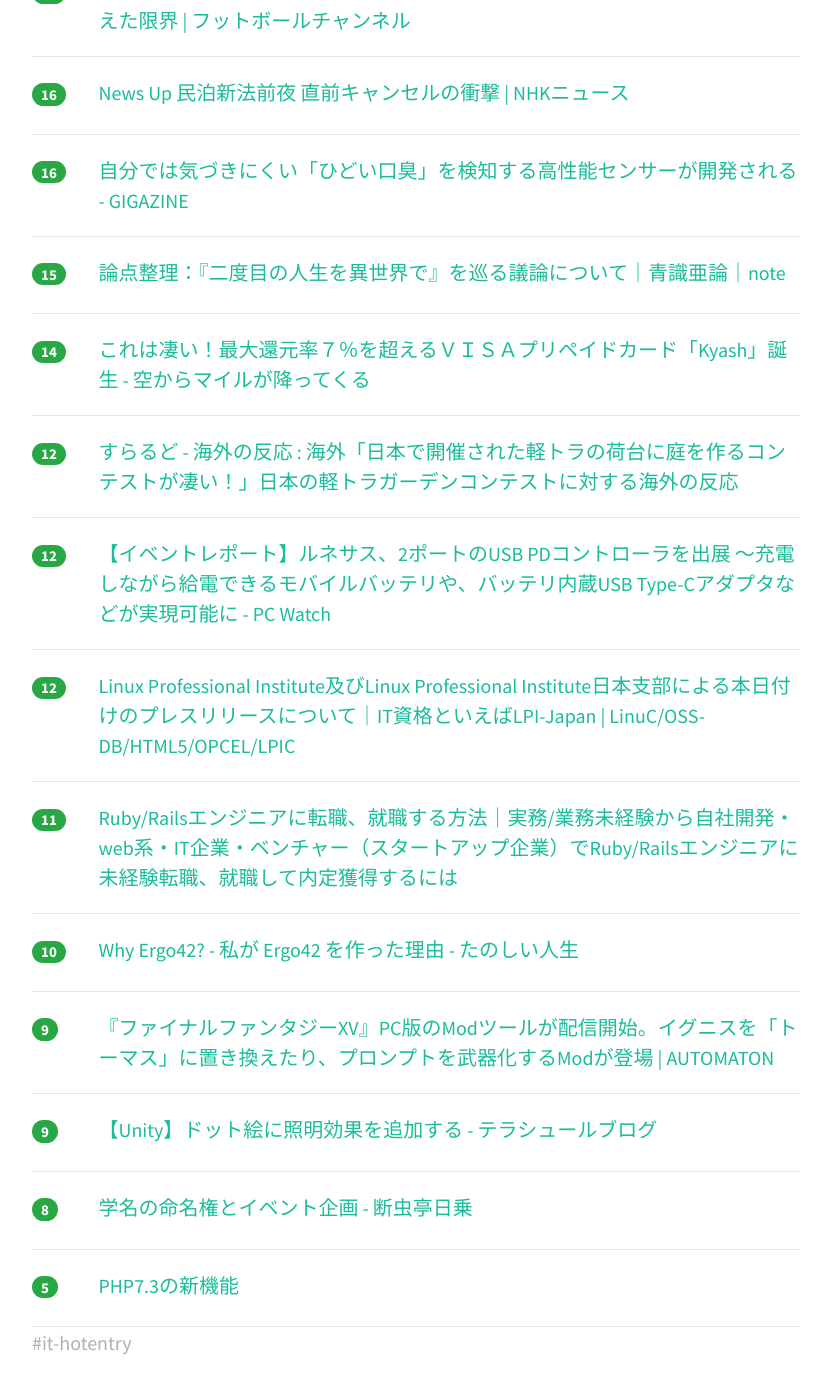
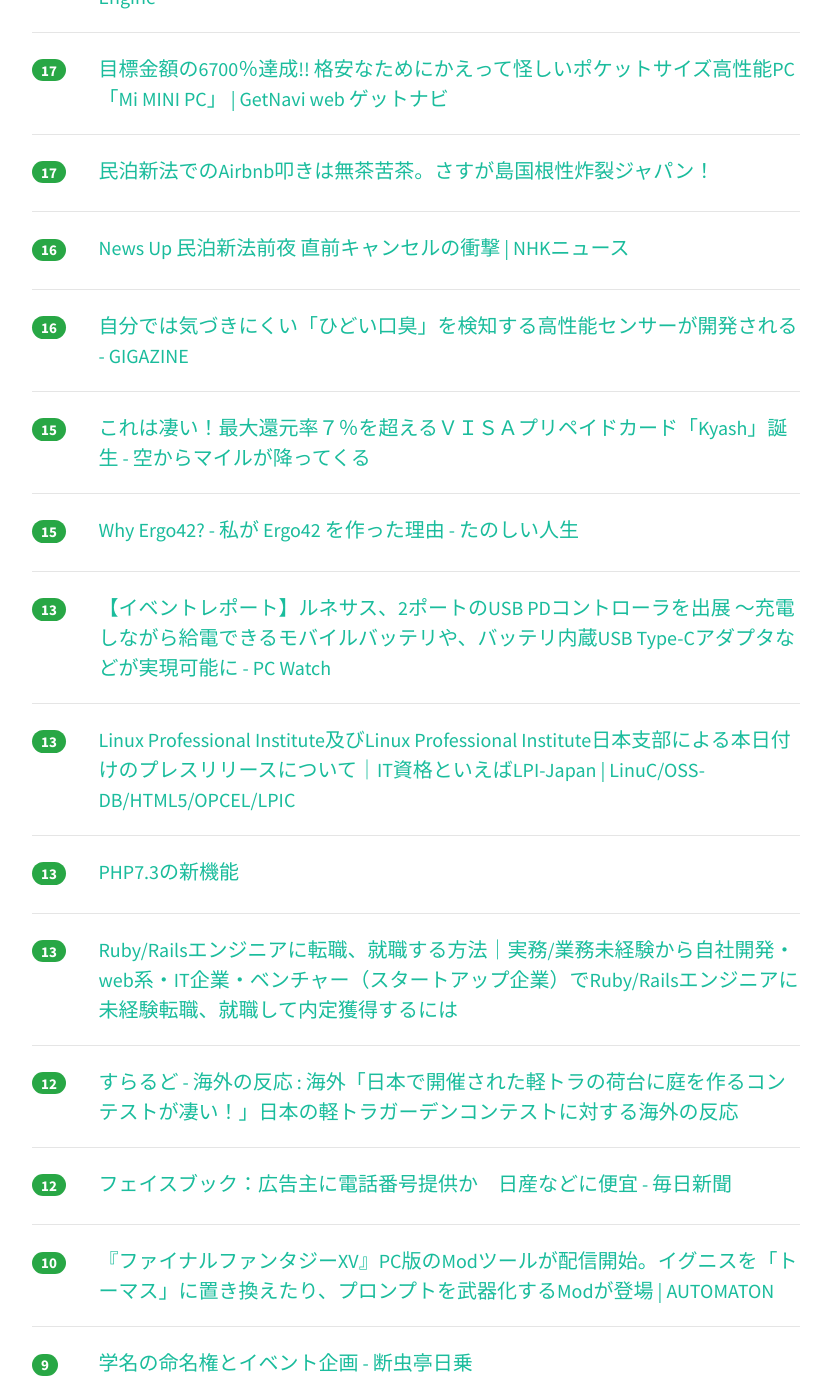
Before and after one commit to yatta47/hatena-matome-site, a Jekyll site: the page built from _posts/2018-06-09-hatena.md, in a window 1280 px wide and 1400 px high, scrolled down 2091 px. Shown: the whole window, without its empty margins (224-1055 px from the left). Built offline with Jekyll 4.4.1, drawn with Linux system fonts in a browser that asks for light colours; nearby versions of some CDN libraries; some of the changed text lies outside the part shown.

Commit message:
Updated 2018-06-09

```diff
--- a/_posts/2018-06-09-hatena.md
+++ b/_posts/2018-06-09-hatena.md
@@ -1,33 +1,38 @@
 ---
 layout: post
 title:  "2018-06-09 はてぶIT"
-date:   2018-06-09 13:01:05
+date:   2018-06-09 14:02:07
 tags: [it-hotentry]
 ---
-32 件のデータあり
+36 件のデータあり
 
 <hr><div class="row">
-<div class="col-1"><span class="badge badge-pill badge-success h2">210</span></div>
+<div class="col-1"><span class="badge badge-pill badge-success h2">222</span></div>
 <div class="col-11"><a href='http://d.hatena.ne.jp/ku-ma-me/20180608/p1' target='_blank'>ruby 0.62 のソースコードを復活させた - まめめも</a></div>
 </div>
 <hr>
 <div class="row">
-<div class="col-1"><span class="badge badge-pill badge-success h2">137</span></div>
+<div class="col-1"><span class="badge badge-pill badge-success h2">156</span></div>
 <div class="col-11"><a href='http://atsushieno.hatenablog.com/entry/2018/06/08/230054' target='_blank'>GitHubの買収とオープンソースコミュニティについて - ものがたり</a></div>
 </div>
 <hr>
 <div class="row">
-<div class="col-1"><span class="badge badge-pill badge-success h2">68</span></div>
+<div class="col-1"><span class="badge badge-pill badge-success h2">74</span></div>
 <div class="col-11"><a href='http://twitter.com/ryuryukyu/status/1005033069630275584' target='_blank'>ryuryukyuさんのツイート: "足立、杉田、和田、青山、テキサス紛争のまとめ 足立康史が突然杉田水脈にキレて杉田も応戦。公開バトルに発展 さらに和田政宗がいきなり田崎史郎に喧嘩を売る</a></div>
 </div>
 <hr>
 <div class="row">
-<div class="col-1"><span class="badge badge-pill badge-success h2">49</span></div>
+<div class="col-1"><span class="badge badge-pill badge-success h2">58</span></div>
+<div class="col-11"><a href='https://www.buzzfeed.com/jp/ryosukekamba/konishi2' target='_blank'>「ピチカート・ファイヴをもう一度」と言われるけど… 小西康陽が語る、凄い十人の女</a></div>
+</div>
+<hr>
+<div class="row">
+<div class="col-1"><span class="badge badge-pill badge-success h2">52</span></div>
 <div class="col-11"><a href='https://togetter.com/li/1234962' target='_blank'>【If I were】多くの人が「役に立つのか」と思った英文法「仮定法」に隠された落とし穴「間違えると一大事になりかねない」 - Togetter</a></div>
 </div>
 <hr>
 <div class="row">
-<div class="col-1"><span class="badge badge-pill badge-success h2">47</span></div>
+<div class="col-1"><span class="badge badge-pill badge-success h2">50</span></div>
 <div class="col-11"><a href='http://www.shippai.org/fkd/index.html' target='_blank'>失敗知識データベース</a></div>
 </div>
 <hr>
@@ -37,8 +42,13 @@ tags: [it-hotentry]
 </div>
 <hr>
 <div class="row">
-<div class="col-1"><span class="badge badge-pill badge-success h2">29</span></div>
-<div class="col-11"><a href='https://www.buzzfeed.com/jp/ryosukekamba/konishi2' target='_blank'>「ピチカート・ファイヴをもう一度」と言われるけど… 小西康陽が語る、凄い十人の女</a></div>
+<div class="col-1"><span class="badge badge-pill badge-success h2">26</span></div>
+<div class="col-11"><a href='https://www.businessinsider.jp/post-168509' target='_blank'>かつてグーグルの面接で出題されていた超難問16選 | BUSINESS INSIDER JAPAN</a></div>
+</div>
+<hr>
+<div class="row">
+<div class="col-1"><span class="badge badge-pill badge-success h2">26</span></div>
+<div class="col-11"><a href='https://www.footballchannel.jp/2018/06/09/post273512/' target='_blank'>トップ下・本田圭佑が日本を縛る。現代サッカーの潮流に逆行…スイス戦で見えた限界 | フットボールチャンネル</a></div>
 </div>
 <hr>
 <div class="row">
@@ -52,12 +62,17 @@ tags: [it-hotentry]
 </div>
 <hr>
 <div class="row">
-<div class="col-1"><span class="badge badge-pill badge-success h2">22</span></div>
+<div class="col-1"><span class="badge badge-pill badge-success h2">23</span></div>
 <div class="col-11"><a href='http://tech.flatt.tv/entry/2018/06/08/163447' target='_blank'>Googleが発表したコンテナランタイムサンドボックスgVisorについて発表してきたのでまとめてみた - Flatt Engineering Blog</a></div>
 </div>
 <hr>
 <div class="row">
-<div class="col-1"><span class="badge badge-pill badge-success h2">21</span></div>
+<div class="col-1"><span class="badge badge-pill badge-success h2">23</span></div>
+<div class="col-11"><a href='https://note.mu/dokuninjin_blue/n/n96c1a4a1a399' target='_blank'>論点整理：『二度目の人生を異世界で』を巡る議論について｜青識亜論｜note</a></div>
+</div>
+<hr>
+<div class="row">
+<div class="col-1"><span class="badge badge-pill badge-success h2">22</span></div>
 <div class="col-11"><a href='https://nekop.hatenablog.com/entry/2018/06/08/143846' target='_blank'>Kubernetes/OpenShiftのバージョンアップとクラスタをどのように分けるか問題 - nekop's blog</a></div>
 </div>
 <hr>
@@ -67,8 +82,8 @@ tags: [it-hotentry]
 </div>
 <hr>
 <div class="row">
-<div class="col-1"><span class="badge badge-pill badge-success h2">21</span></div>
-<div class="col-11"><a href='https://www.businessinsider.jp/post-168509' target='_blank'>かつてグーグルの面接で出題されていた超難問16選 | BUSINESS INSIDER JAPAN</a></div>
+<div class="col-1"><span class="badge badge-pill badge-success h2">20</span></div>
+<div class="col-11"><a href='https://smhn.info/201806-asus-rog-phone-matome' target='_blank'>ASUS ROG Phone発表。超変態ゲーミングスマホ爆誕 – すまほん!!</a></div>
 </div>
 <hr>
 <div class="row">
@@ -77,13 +92,13 @@ tags: [it-hotentry]
 </div>
 <hr>
 <div class="row">
-<div class="col-1"><span class="badge badge-pill badge-success h2">18</span></div>
+<div class="col-1"><span class="badge badge-pill badge-success h2">19</span></div>
 <div class="col-11"><a href='https://japanese.engadget.com/2018/06/08/ai-mit-ai/' target='_blank'>陰惨画像に晒されサイコパス化したAI「ノーマン」。MIT、偏った学習ではAIも鬱屈すると証明 - Engadget 日本版</a></div>
 </div>
 <hr>
 <div class="row">
 <div class="col-1"><span class="badge badge-pill badge-success h2">18</span></div>
-<div class="col-11"><a href='https://smhn.info/201806-asus-rog-phone-matome' target='_blank'>ASUS ROG Phone発表。超変態ゲーミングスマホ爆誕 – すまほん!!</a></div>
+<div class="col-11"><a href='http://www.hirotsuru.com/entry/2018/06/08/235911' target='_blank'>Site Reliability Engineering – 10章 時系列データからの実践的なアラート - Fire Engine</a></div>
 </div>
 <hr>
 <div class="row">
@@ -93,12 +108,7 @@ tags: [it-hotentry]
 <hr>
 <div class="row">
 <div class="col-1"><span class="badge badge-pill badge-success h2">17</span></div>
-<div class="col-11"><a href='http://www.hirotsuru.com/entry/2018/06/08/235911' target='_blank'>Site Reliability Engineering – 10章 時系列データからの実践的なアラート - Fire Engine</a></div>
-</div>
-<hr>
-<div class="row">
-<div class="col-1"><span class="badge badge-pill badge-success h2">17</span></div>
-<div class="col-11"><a href='https://www.footballchannel.jp/2018/06/09/post273512/' target='_blank'>トップ下・本田圭佑が日本を縛る。現代サッカーの潮流に逆行…スイス戦で見えた限界 | フットボールチャンネル</a></div>
+<div class="col-11"><a href='https://anond.hatelabo.jp/20180609085215' target='_blank'>民泊新法でのAirbnb叩きは無茶苦茶。さすが島国根性炸裂ジャパン！</a></div>
 </div>
 <hr>
 <div class="row">
@@ -113,12 +123,32 @@ tags: [it-hotentry]
 <hr>
 <div class="row">
 <div class="col-1"><span class="badge badge-pill badge-success h2">15</span></div>
-<div class="col-11"><a href='https://note.mu/dokuninjin_blue/n/n96c1a4a1a399' target='_blank'>論点整理：『二度目の人生を異世界で』を巡る議論について｜青識亜論｜note</a></div>
+<div class="col-11"><a href='http://www.sorakara-mile.com/entry/2018/06/08/190000' target='_blank'>これは凄い！最大還元率７％を超えるＶＩＳＡプリペイドカード「Kyash」誕生 - 空からマイルが降ってくる</a></div>
 </div>
 <hr>
 <div class="row">
-<div class="col-1"><span class="badge badge-pill badge-success h2">14</span></div>
-<div class="col-11"><a href='http://www.sorakara-mile.com/entry/2018/06/08/190000' target='_blank'>これは凄い！最大還元率７％を超えるＶＩＳＡプリペイドカード「Kyash」誕生 - 空からマイルが降ってくる</a></div>
+<div class="col-1"><span class="badge badge-pill badge-success h2">15</span></div>
+<div class="col-11"><a href='http://biacco42.hatenablog.com/entry/2018/06/08/045949' target='_blank'>Why Ergo42? - 私が Ergo42 を作った理由 - たのしい人生</a></div>
+</div>
+<hr>
+<div class="row">
+<div class="col-1"><span class="badge badge-pill badge-success h2">13</span></div>
+<div class="col-11"><a href='https://pc.watch.impress.co.jp/docs/news/event/1126664.html' target='_blank'>【イベントレポート】ルネサス、2ポートのUSB PDコントローラを出展 ～充電しながら給電できるモバイルバッテリや、バッテリ内蔵USB Type-Cアダプタなどが実現可能に - PC Watch</a></div>
+</div>
+<hr>
+<div class="row">
+<div class="col-1"><span class="badge badge-pill badge-success h2">13</span></div>
+<div class="col-11"><a href='http://lpi.or.jp/news/information/20180608.shtml' target='_blank'>Linux Professional Institute及びLinux Professional Institute日本支部による本日付けのプレスリリースについて｜IT資格といえばLPI-Japan | LinuC/OSS-DB/HTML5/OPCEL/LPIC</a></div>
+</div>
+<hr>
+<div class="row">
+<div class="col-1"><span class="badge badge-pill badge-success h2">13</span></div>
+<div class="col-11"><a href='https://qiita.com/rana_kualu/items/a7c6be77e165bca0f3fc' target='_blank'>PHP7.3の新機能</a></div>
+</div>
+<hr>
+<div class="row">
+<div class="col-1"><span class="badge badge-pill badge-success h2">13</span></div>
+<div class="col-11"><a href='http://inaka-gurashi.hatenablog.com/entry/Ruby%E3%82%A8%E3%83%B3%E3%82%B8%E3%83%8B%E3%82%A2%E3%81%AB%E3%81%AA%E3%82%8B%E3%81%AB%E3%81%AF' target='_blank'>Ruby/Railsエンジニアに転職、就職する方法｜実務/業務未経験から自社開発・web系・IT企業・ベンチャー（スタートアップ企業）でRuby/Railsエンジニアに未経験転職、就職して内定獲得するには</a></div>
 </div>
 <hr>
 <div class="row">
@@ -128,27 +158,17 @@ tags: [it-hotentry]
 <hr>
 <div class="row">
 <div class="col-1"><span class="badge badge-pill badge-success h2">12</span></div>
-<div class="col-11"><a href='https://pc.watch.impress.co.jp/docs/news/event/1126664.html' target='_blank'>【イベントレポート】ルネサス、2ポートのUSB PDコントローラを出展 ～充電しながら給電できるモバイルバッテリや、バッテリ内蔵USB Type-Cアダプタなどが実現可能に - PC Watch</a></div>
-</div>
-<hr>
-<div class="row">
-<div class="col-1"><span class="badge badge-pill badge-success h2">12</span></div>
-<div class="col-11"><a href='http://lpi.or.jp/news/information/20180608.shtml' target='_blank'>Linux Professional Institute及びLinux Professional Institute日本支部による本日付けのプレスリリースについて｜IT資格といえばLPI-Japan | LinuC/OSS-DB/HTML5/OPCEL/LPIC</a></div>
-</div>
-<hr>
-<div class="row">
-<div class="col-1"><span class="badge badge-pill badge-success h2">11</span></div>
-<div class="col-11"><a href='http://inaka-gurashi.hatenablog.com/entry/Ruby%E3%82%A8%E3%83%B3%E3%82%B8%E3%83%8B%E3%82%A2%E3%81%AB%E3%81%AA%E3%82%8B%E3%81%AB%E3%81%AF' target='_blank'>Ruby/Railsエンジニアに転職、就職する方法｜実務/業務未経験から自社開発・web系・IT企業・ベンチャー（スタートアップ企業）でRuby/Railsエンジニアに未経験転職、就職して内定獲得するには</a></div>
+<div class="col-11"><a href='https://mainichi.jp/articles/20180609/k00/00e/020/265000c' target='_blank'>フェイスブック：広告主に電話番号提供か　日産などに便宜 - 毎日新聞</a></div>
 </div>
 <hr>
 <div class="row">
 <div class="col-1"><span class="badge badge-pill badge-success h2">10</span></div>
-<div class="col-11"><a href='http://biacco42.hatenablog.com/entry/2018/06/08/045949' target='_blank'>Why Ergo42? - 私が Ergo42 を作った理由 - たのしい人生</a></div>
+<div class="col-11"><a href='http://jp.automaton.am/articles/newsjp/20180608-69509/' target='_blank'>『ファイナルファンタジーXV』PC版のModツールが配信開始。イグニスを「トーマス」に置き換えたり、プロンプトを武器化するModが登場 | AUTOMATON</a></div>
 </div>
 <hr>
 <div class="row">
 <div class="col-1"><span class="badge badge-pill badge-success h2">9</span></div>
-<div class="col-11"><a href='http://jp.automaton.am/articles/newsjp/20180608-69509/' target='_blank'>『ファイナルファンタジーXV』PC版のModツールが配信開始。イグニスを「トーマス」に置き換えたり、プロンプトを武器化するModが登場 | AUTOMATON</a></div>
+<div class="col-11"><a href='http://dantyutei.hatenablog.com/entry/2018/06/08/134218' target='_blank'>学名の命名権とイベント企画 - 断虫亭日乗</a></div>
 </div>
 <hr>
 <div class="row">
@@ -158,11 +178,11 @@ tags: [it-hotentry]
 <hr>
 <div class="row">
 <div class="col-1"><span class="badge badge-pill badge-success h2">8</span></div>
-<div class="col-11"><a href='http://dantyutei.hatenablog.com/entry/2018/06/08/134218' target='_blank'>学名の命名権とイベント企画 - 断虫亭日乗</a></div>
+<div class="col-11"><a href='https://gigazine.net/news/20180609-ring-phone/' target='_blank'>なぜ誰も電話にでなくなったのか？ - GIGAZINE</a></div>
 </div>
 <hr>
 <div class="row">
-<div class="col-1"><span class="badge badge-pill badge-success h2">5</span></div>
-<div class="col-11"><a href='https://qiita.com/rana_kualu/items/a7c6be77e165bca0f3fc' target='_blank'>PHP7.3の新機能</a></div>
+<div class="col-1"><span class="badge badge-pill badge-success h2">7</span></div>
+<div class="col-11"><a href='http://twitter.com/Wakayama_BC/status/1004651479397904385' target='_blank'>和歌山ボードゲーム倶楽部さんのツイート: "政治的な発言はしない方が無難というのはそうかもしれませんが、差別的な発言が普通になっちゃってるコミュニティでは、差別発言は「政治的</a></div>
 </div>
 <hr>
```
